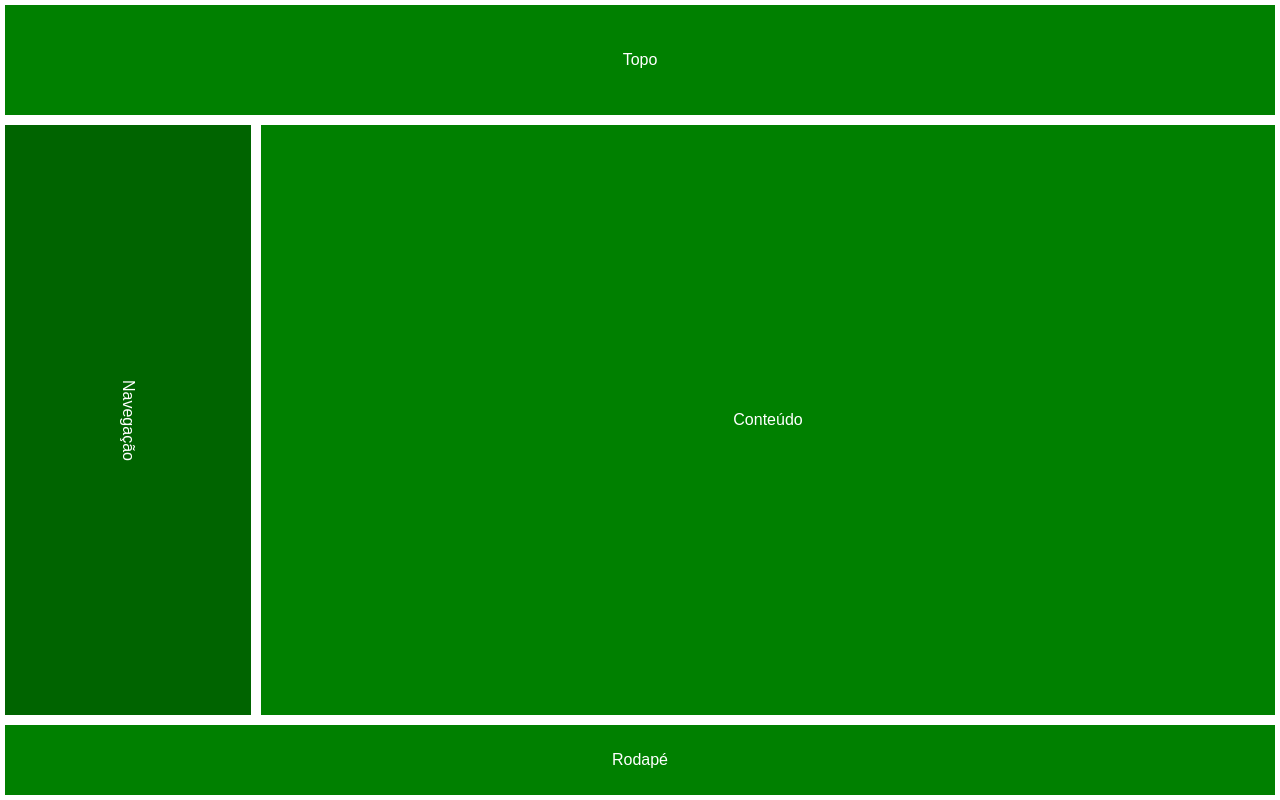
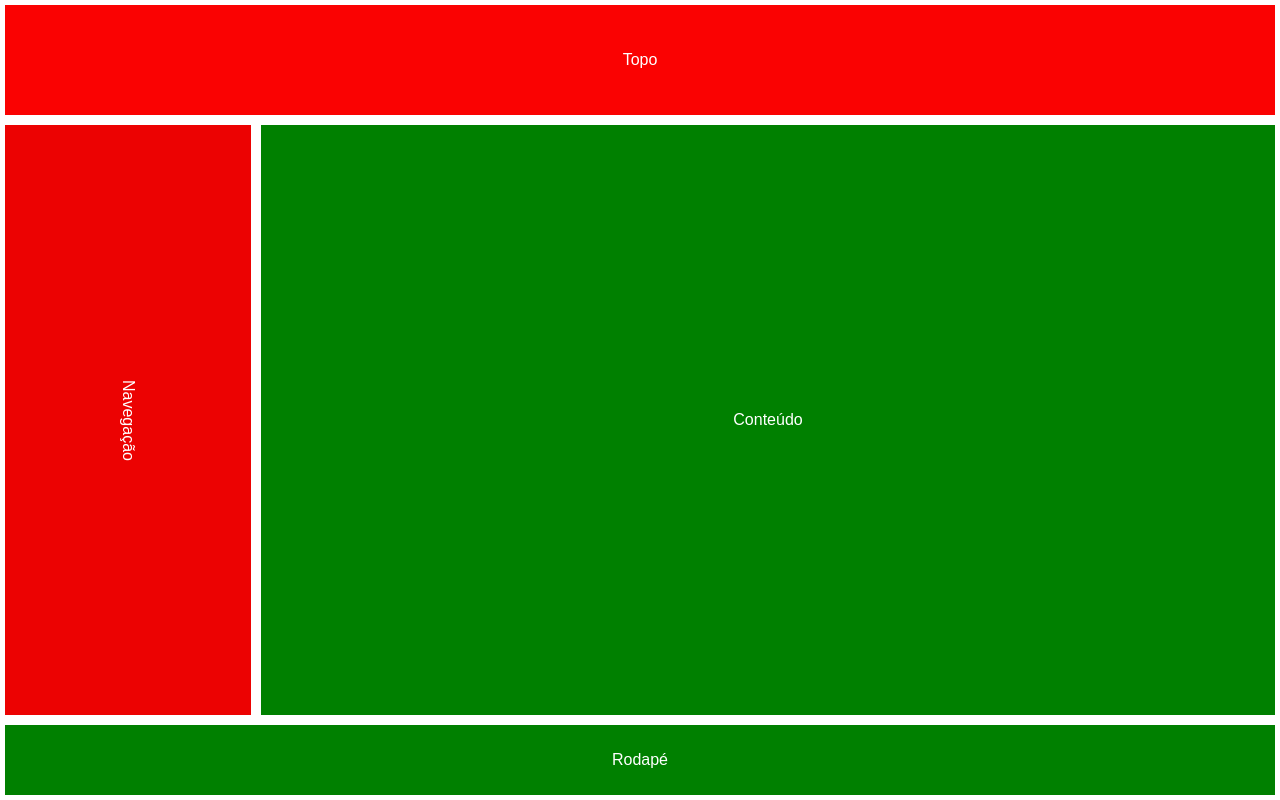
Before and after one commit to FelipeCarvalhoSenai/page02, a plain HTML site: page index.html in a window 1280 px wide. Drawn offline with Linux system fonts and the light colour scheme.

Commit message:
Update style.css

```diff
--- a/style.css
+++ b/style.css
@@ -11,7 +11,7 @@ body {
   background: white; /* Define o fundo branco */
 }
 .topo {
-  background: green; /* Define a cor de fundo */
+  background: rgb(250, 2, 2); /* Define a cor de fundo */
   height: 15%; /* Define altura do topo */
   text-align: center; /* Centraliza o texto */
   color: white; /* Define cor do texto */
@@ -25,7 +25,7 @@ body {
   flex: 1; /* Ocupa o espaço disponível */
 }
 .navegacao {
-  background: darkgreen; /* Define cor de fundo */
+  background: rgb(236, 2, 2); /* Define cor de fundo */
   width: 20%; /* Define largura da navegação */
   writing-mode: vertical-rl; /* Rotaciona o texto verticalmente */
   text-align: center; /* Centraliza o texto */
```
